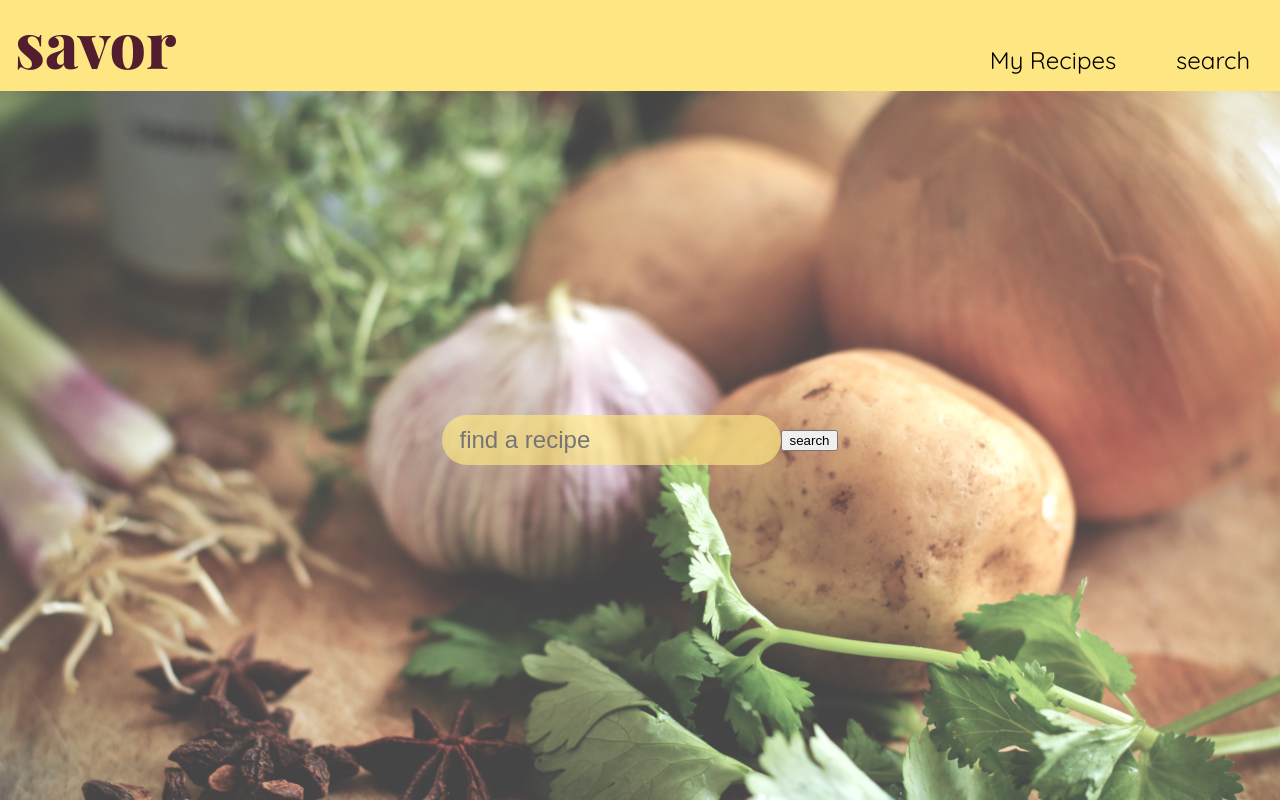
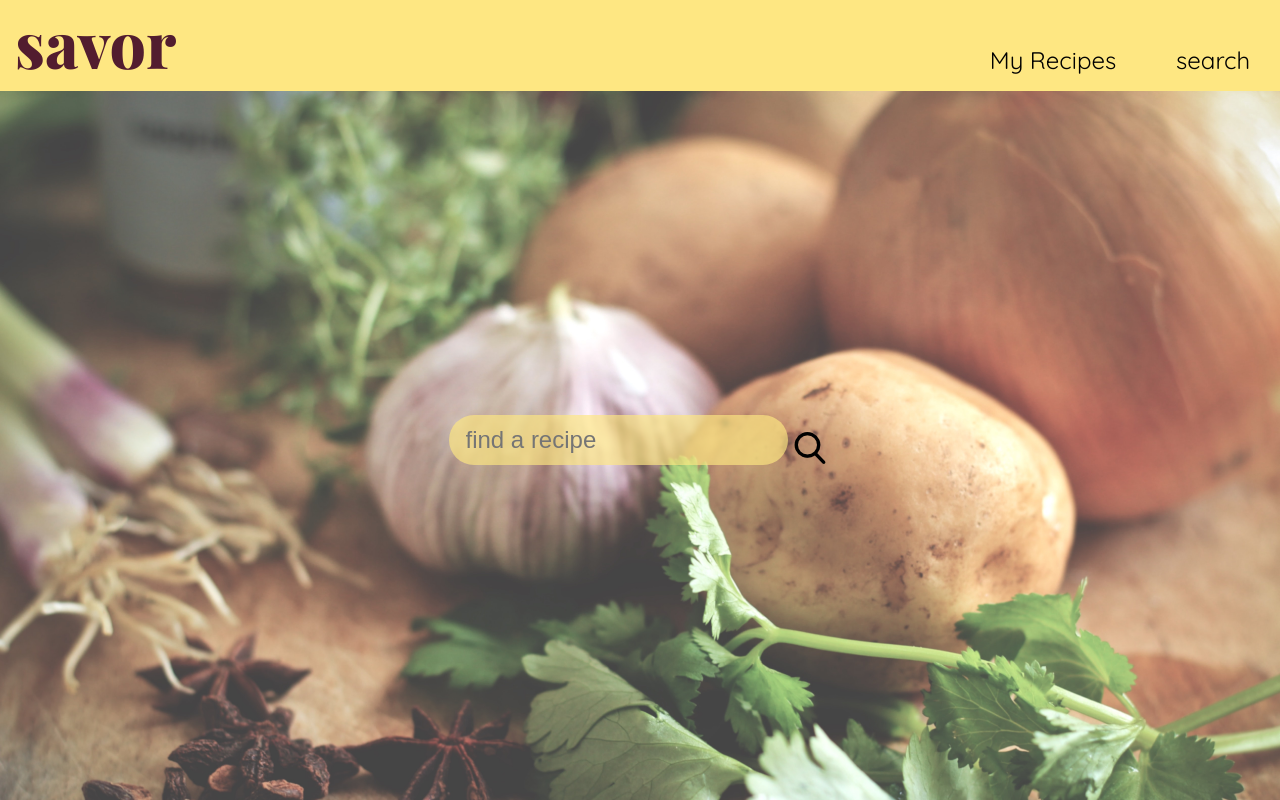
Before and after one commit to MTCawthray/Savor, a React (Create React App) app: page / in a window 1280 px wide. Built offline with nearby package versions, Linux system fonts and the light colour scheme; a web font is replaced by a local one.

Commit message:
Place search icon in button as image and make transparent

```diff
--- a/src/Components/Search/Search.css
+++ b/src/Components/Search/Search.css
@@ -1,6 +1,13 @@
 form {
   display: flex;
   flex-direction: row;
+}
+
+.submit-btn {
+  border: none;
+  background: transparent;
+  height: 1.4em;
+  width: auto;
 }
 
 .search-bar {
--- a/src/Components/Search/Search.js
+++ b/src/Components/Search/Search.js
@@ -25,9 +25,9 @@ const Search = ({addRecipes}) => {
         value={search}
         onChange={(e) => setSearch(e.target.value)}
       />
-      <button
+      <button className="submit-btn"
         onClick={submitSearch}
-        >search
+        ><img src={searchIcon} alt="search button" className="search-btn-img"/>
       </button>
     </form>
   )
```
